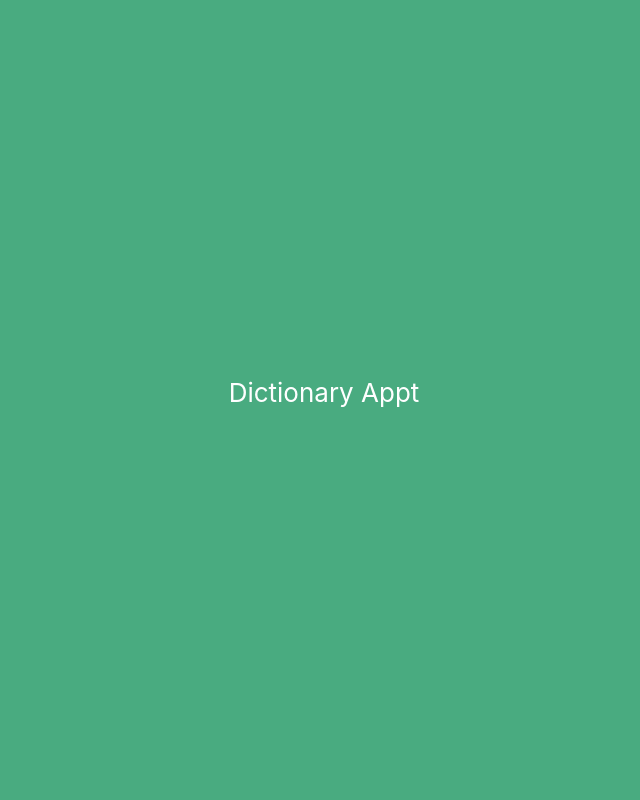
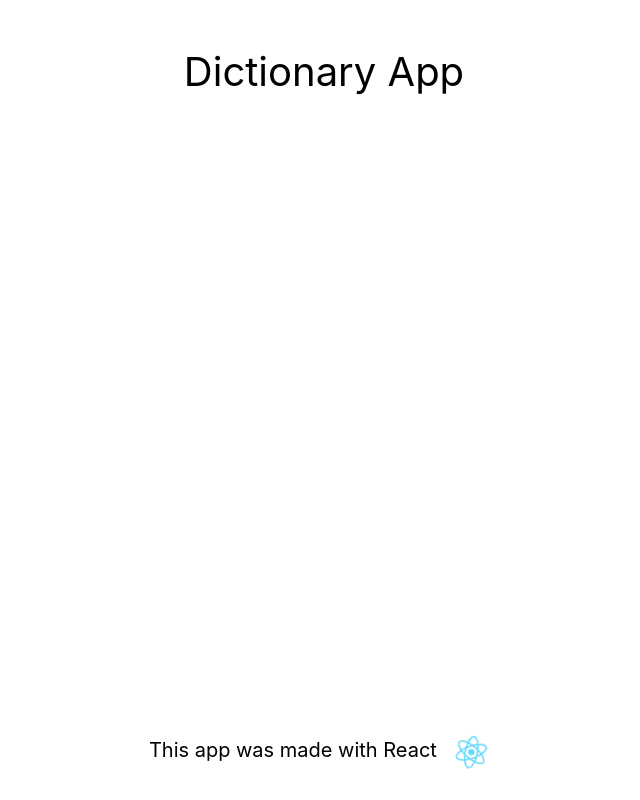
Before and after one commit to Newadventure2022/dictionary-project, a React (Create React App) app: page / in a window 1280 px wide. Shown: the top 800 px of the page, without its empty margins (316-956 px from the left). Built offline with nearby package versions, Linux system fonts and the light colour scheme.

Commit message:
Changed the header background color and font size

```diff
--- a/src/App.css
+++ b/src/App.css
@@ -1,23 +1,26 @@
 .App {
   text-align: center;
 }
+.container {
+  max-width: 1000px;
+  margin: 0 auto;
+}
 .App-logo {
   vertical-align: middle;
-  height: 3vmin;
+  height: 5vmin;
   pointer-events: none;
 }
 .App-header {
-  background-color: #49ab80;
-  min-height: 100vh;
+  min-height: 20vh;
   display: flex;
   flex-direction: column;
   align-items: center;
   justify-content: center;
-  font-size: calc(10px + 2vmin);
-  color: white;
+  font-size: 40px;
+  color: black;
 }
 .App-footer {
-  min-height: 100vh;
+  min-height: 150vh;
   display: flex;
   flex-direction: column;
   align-items: center;
--- a/src/App.js
+++ b/src/App.js
@@ -4,8 +4,9 @@ import "./App.css";
 export default function App() {
   return (
     <div className="App">
+      <div className="container">
         <header className="App-header">
-        <p>Dictionary Appt</p>
+          <p>Dictionary App</p>
         </header>
         <footer className="App-footer">
           <p>
@@ -14,5 +15,6 @@ export default function App() {
           </p>
         </footer>
       </div>
+    </div>
   );
 }
```
Lines whose indentation alone changed are shown as unchanged.
